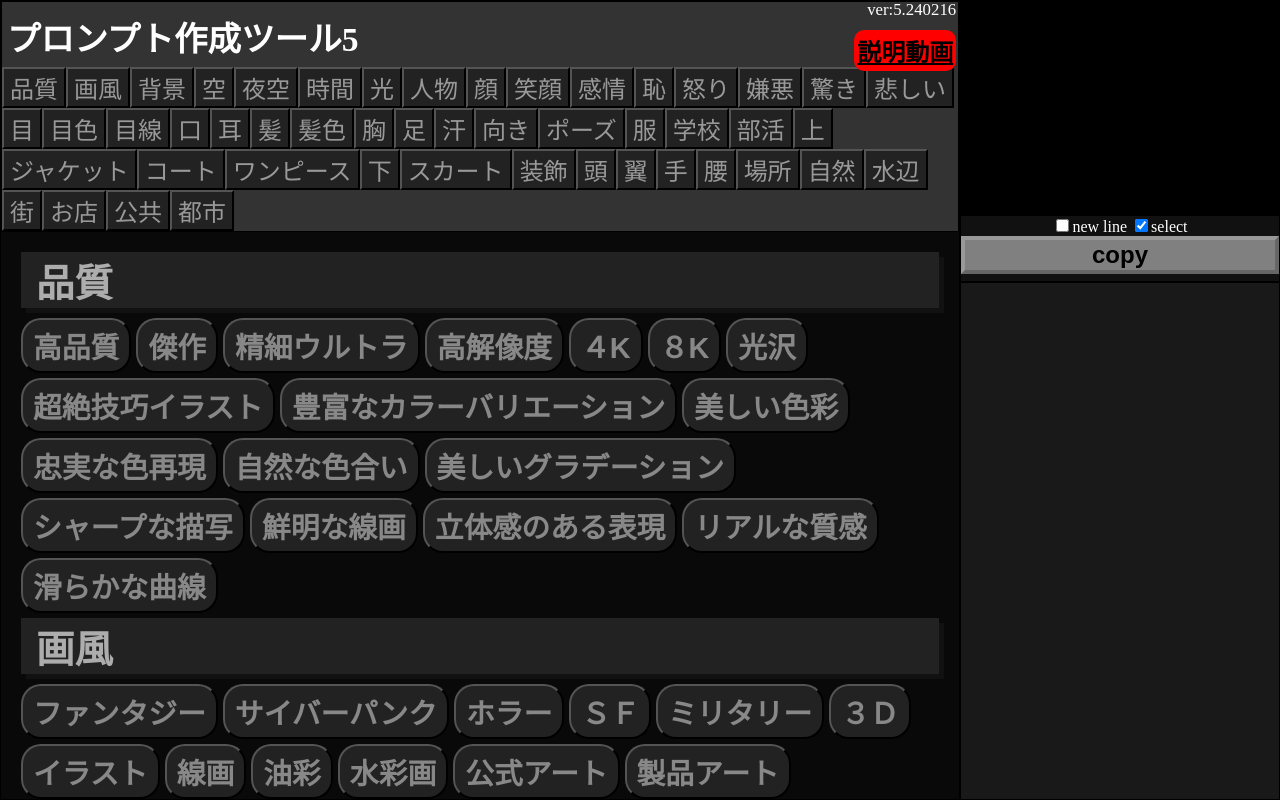
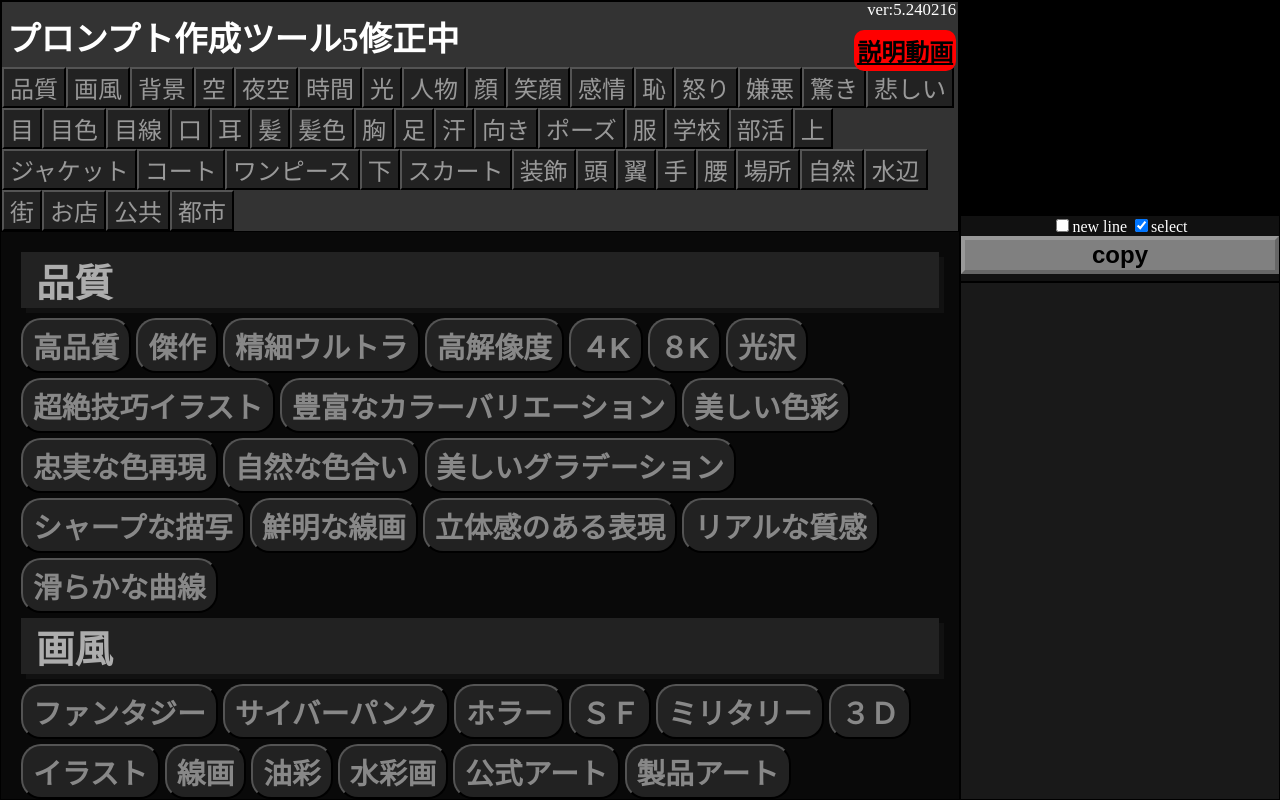
Before and after one commit to ringooc/PromptCreationTool, a plain HTML site: page index.html in a window 1280 px wide. Drawn offline with Linux system fonts and the light colour scheme.

Commit message:
Update index.html

```diff
--- a/index.html
+++ b/index.html
@@ -13,7 +13,7 @@
             <div id="textdisplay">
                 <div id="display-area"></div>
             </div>
-            <h1 id="left-h1"><a id="title-h1-a" href="">プロンプト作成ツール5</a></h1>
+            <h1 id="left-h1"><a id="title-h1-a" href="">プロンプト作成ツール5修正中</a></h1>
             <p id="ver">ver:5.240216</p>
             <a href="https://www.youtube.com/watch?v=ypLqQcXQ4v8" target="_blank" id="yt">説明動画</a>
         </div>
```
